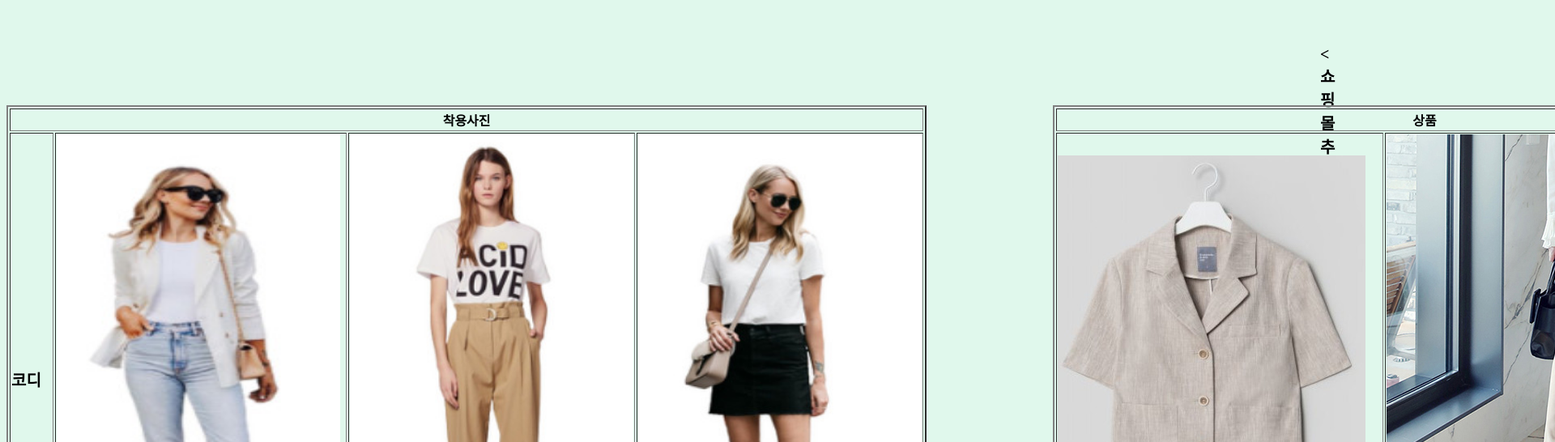
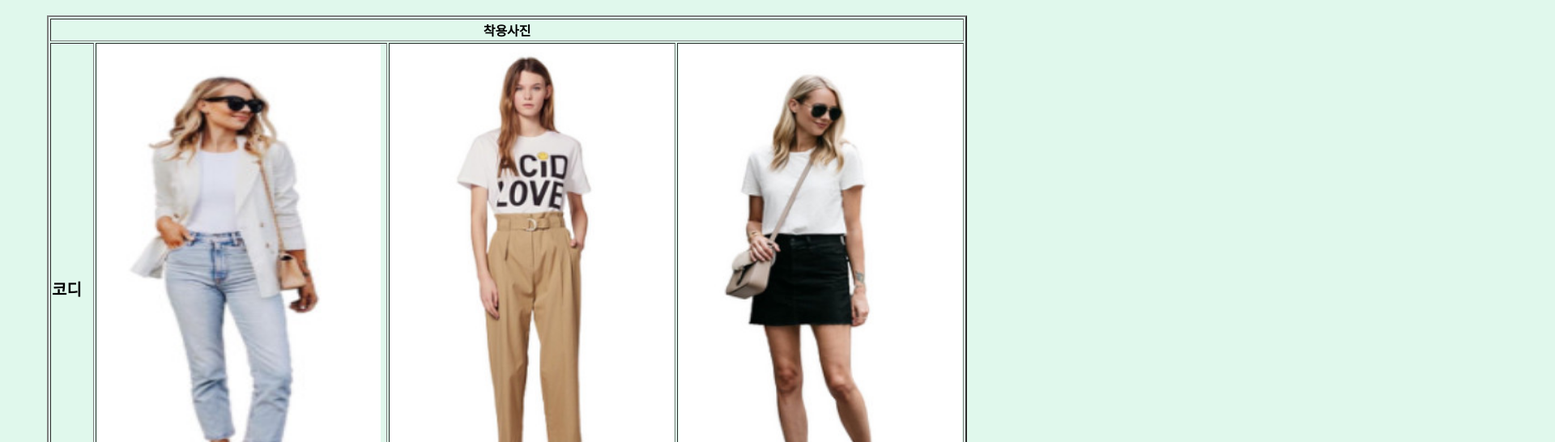
Before and after one commit to hwnooy/MyFirstWeb, a plain HTML site: page sunnyday-1.html in a window 1280 px wide. Shown: the part 70-616 px from the top of the page at 81% size, 1920 px wide, since content can reach past the window. Drawn offline with Linux system fonts and the light colour scheme.

Commit message:
Update sunnyday-1.html

```diff
--- a/sunnyday-1.html
+++ b/sunnyday-1.html
@@ -4,18 +4,18 @@
     <meta charset="utf-8">
     <style>
       table{
-        position:absolute;
-        top:200px;
+        position:relative;
+        left: 50px;
       }
       p{
-        position: absolute;
-        left:1630px;
-        top: 110px;
+        position: relative;
+        bottom: auto;
+        left: 50px;
       }
       #recommend{
-        position: absolute;
-        left:1300px;
-        top:200px;
+        position: relative;
+        bottom:auto;
+        left: 50px;
       }
       img{
         object-fit: fill;
```
